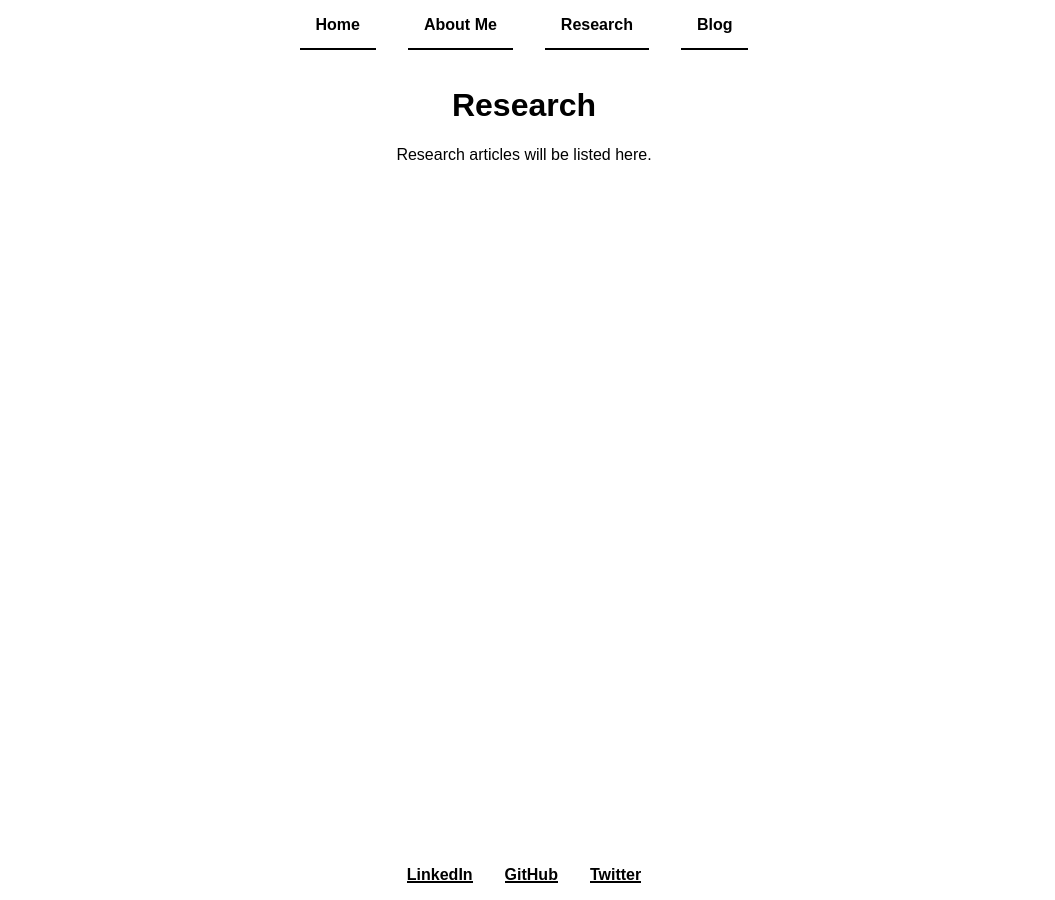
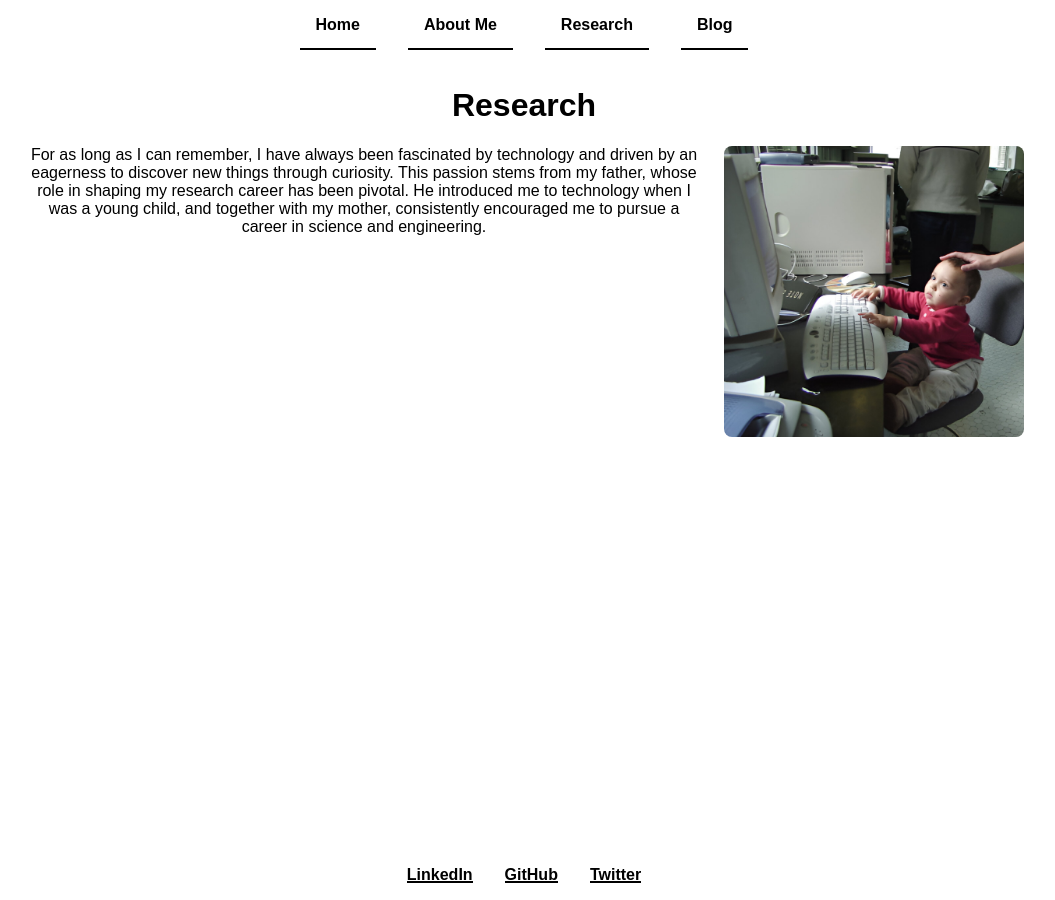
Before and after one commit to MarioPasc/MarioPasc.github.io, a Jekyll site: the page built from research/index.md, in a window 1280 px wide. Shown: the whole page, without its empty margins (116-1171 px from the left). Built offline with Jekyll 4.4.1, drawn with Linux system fonts in a browser that asks for light colours.

Commit message:
Try research

```diff
--- a/_data/tags.yml
+++ b/_data/tags.yml
@@ -1,4 +1,4 @@
-demo:
-  label: Demo
+esp32:
+  label: ESP-32
   bg_color: "#007ACC"
   text_color: "#fff"
--- a/research/index.md
+++ b/research/index.md
@@ -6,4 +6,11 @@ permalink: /research/
 
 # Research
 
-Research articles will be listed here.
+<div style="display: flex; align-items: flex-start; gap: 20px;">
+  <div style="flex: 1;">
+    For as long as I can remember, I have always been fascinated by technology and driven by an eagerness to discover new things through curiosity. This passion stems from my father, whose role in shaping my research career has been pivotal. He introduced me to technology when I was a young child, and together with my mother, consistently encouraged me to pursue a career in science and engineering.
+  </div>
+  <div style="flex: 0 0 300px;">
+    <img src="/images/research/little_me.jpeg" alt="Research workspace" style="width: 100%; height: auto; border-radius: 8px;">
+  </div>
+</div>
```
Also changed, not shown: _posts/2024-05-07-mock-entry.md (+4 -6 lines), images/img.png (deleted), images/research/little_me.jpeg (added).
